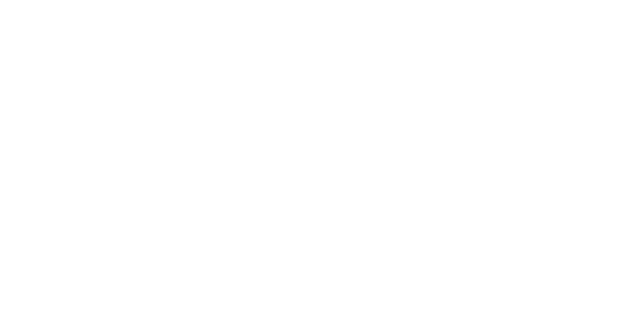
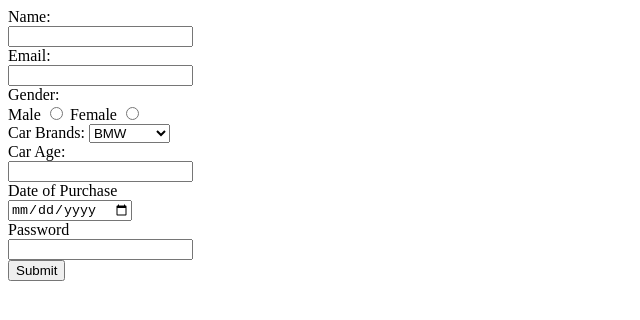
Before and after one commit to acciojob/car-insurance-form-Akanksha9678, a website: page main.html in a window 1280 px wide. Shown: the whole page, without its empty margins (0-640 px from the left). Drawn offline with Linux system fonts and the light colour scheme.

Commit message:
created a submission

```diff
--- a/main.html
+++ b/main.html
@@ -7,6 +7,30 @@
 </head>
 
 <body>
+	<form method="post">
+		<label for="name">Name:</label><br>
+		<input type="text" name="name" id="name" required><br>
+		<label for="email">Email:</label><br>
+		<input type="email" name="email" id="email" required><br>
+		<label for="gender">Gender:</label><br>
+		<label for="male">Male</label>
+		<input type="radio" name="gender" id="male" required>
+		<label for="female">Female</label>
+		<input type="radio" name="gender" id="female" required><br>
+		<label for="cars">Car Brands:</label>
+		<select id="cars">
+			<option>BMW</option>
+			<option>Audi</option>
+			<option>Mercedez</option>
+		</select><br>
+		<label for="carage">Car Age:</label><br>
+		<input type="number" name="carage" id="carage" required><br>
+		<label for="dop">Date of Purchase</label><br>
+		<input type="date" name="dop" id="dop" required><br>
+		<label for="password">Password</label><br>
+		<input type="password" name="password" id="password" required><br>
+		<button type="submit">Submit</button>
+	</form>
 	<!-- the entire body must be written by student -->
     <script type="text/javascript" src="./script.js">
 </script>
```
